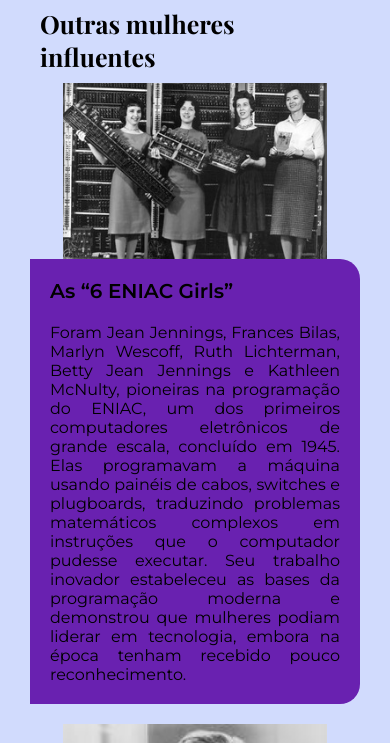
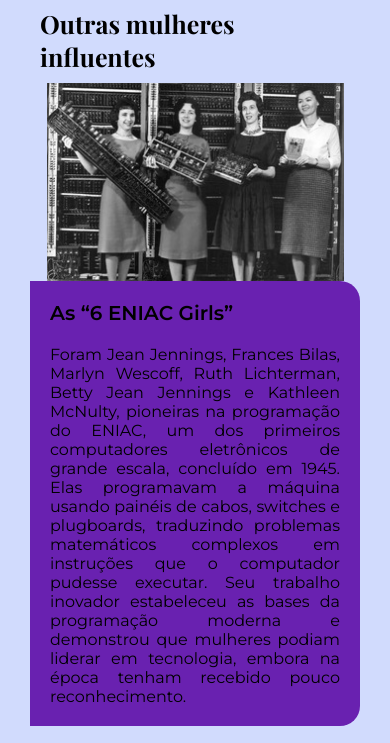
Before and after one commit to InesJB167/Ada-webpage, a plain HTML site: page index.html in a window 390 px wide. Shown: the part 3022-3765 px from the top of the page. Drawn offline with nearby package versions, Linux system fonts and the light colour scheme; a web font is replaced by a local one.

Commit message:
Alterações style

```diff
--- a/style.css
+++ b/style.css
@@ -131,7 +131,7 @@ main ul {
 div.foto{
     display: flex;
     margin-bottom: 20px;
-
+    align-self: flex-start;
 }
 
 
@@ -189,19 +189,27 @@ footer a:hover {
     text-decoration: underline;
 }
 
+.foto img{
+    display: block;
+    object-fit: cover;
+}
+
 /*responsividade*/
 @media (max-width: 442px) {
 
     .foto{
+        display: flex;
         flex-direction: column;
         align-items: center;
         text-align: center;
     }
 
-    .foto img{
-        width: 80%;
-
-    }
+   div.foto img {
+    flex: 0 0 auto;   /* permitir que a imagem ajuste-se ao conteúdo */
+    max-width: 90%;   /* ocupa quase toda a largura no mobile */
+    width: 90%;
+    height: auto;
+  }
 
     .texto_descritivo{
         text-align: center;
```
